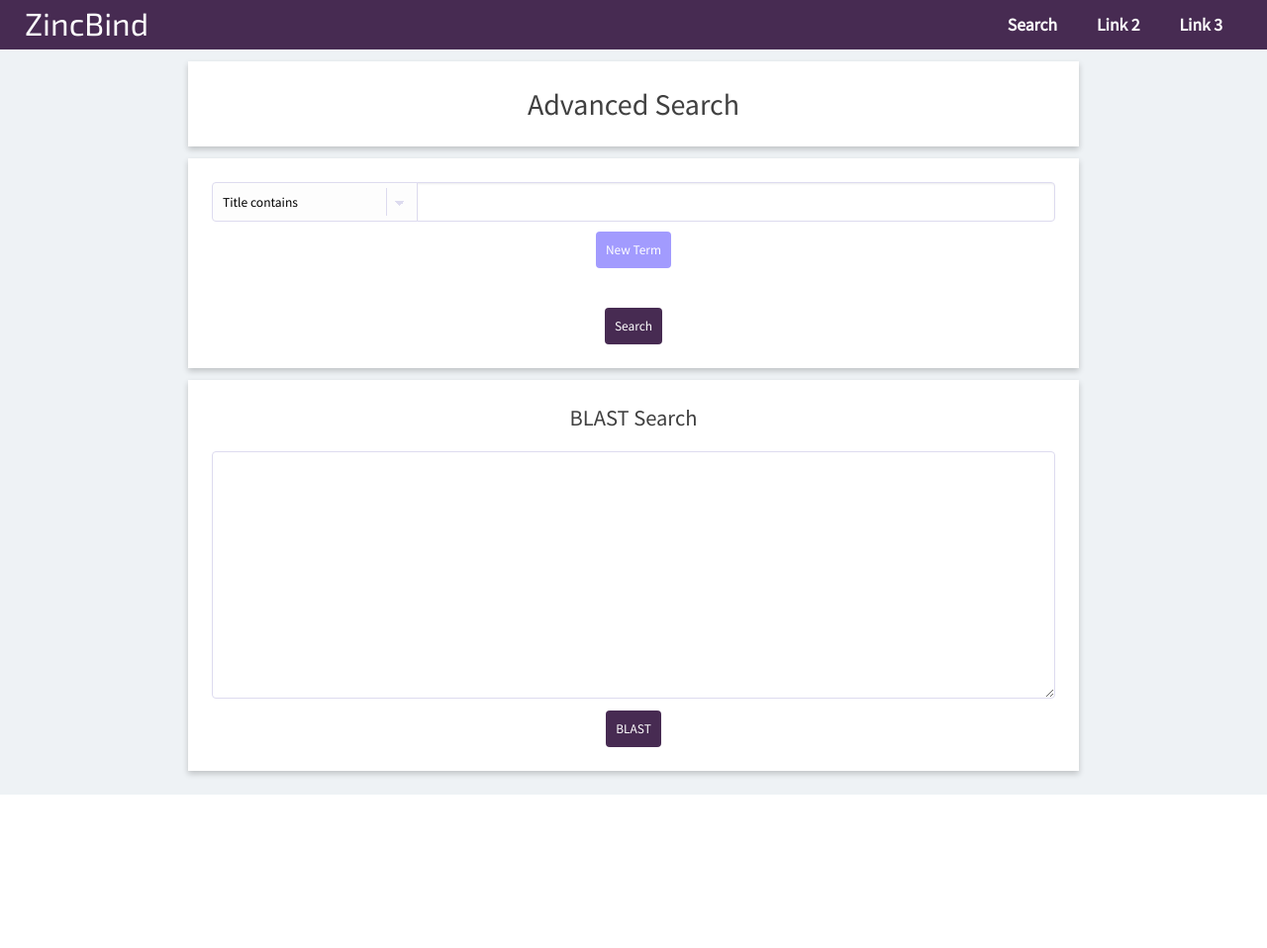
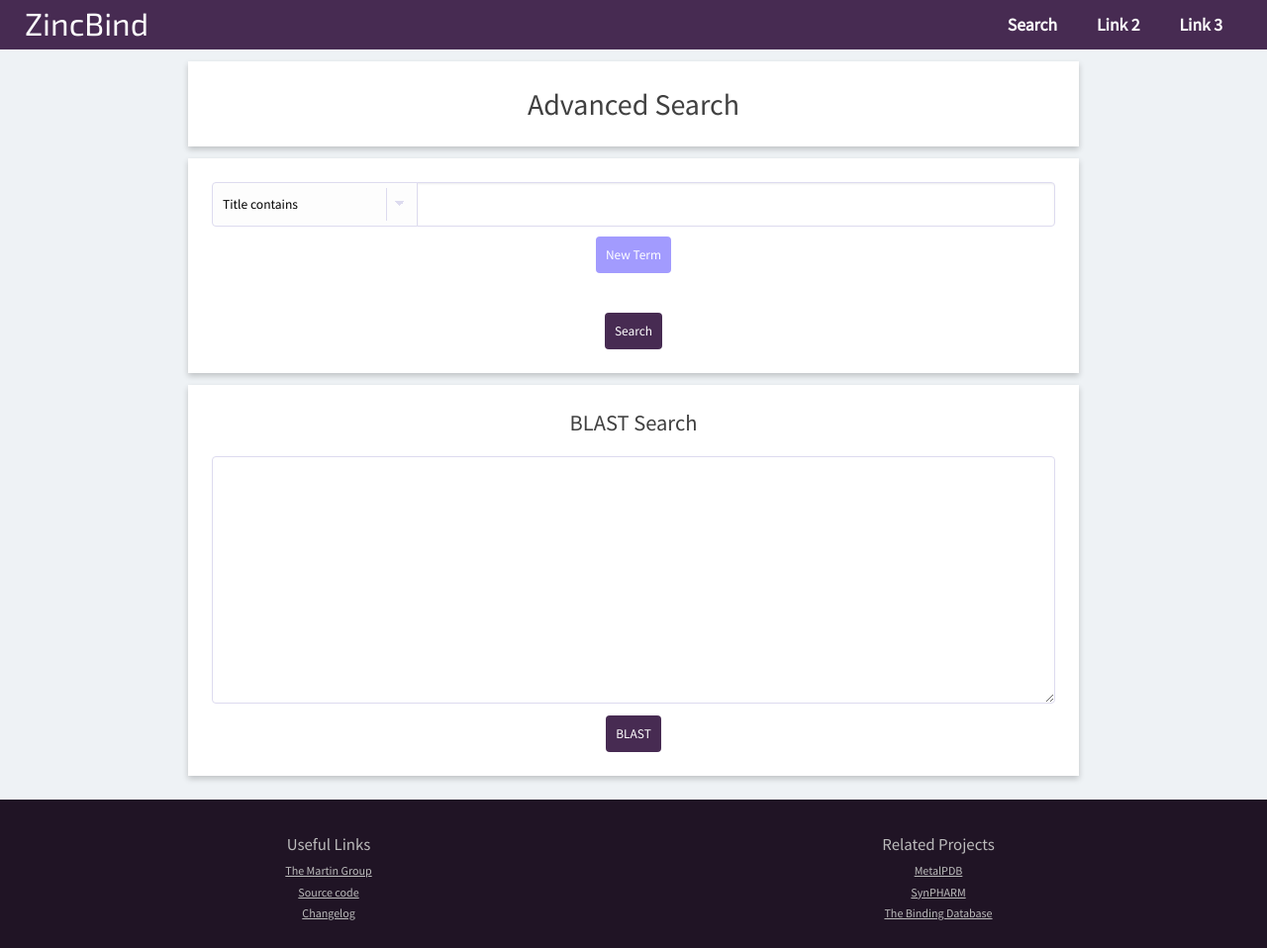
Before and after one commit to samirelanduk/ZincBindDB, a Django app: template zinc/templates/advanced-search.html in a window 1280 px wide. Shown: the whole page at 99% size. Before the commit the page ends 803 px from the top, so only its background shows below. Run offline with Django 3.2, Linux system fonts and the light colour scheme; the template is opened without the code that fills it, so the values that code supplies are empty; style sheets or scripts are compiled from the project's sources; some libraries are stand-ins or nearby versions.

Commit message:
Improve home page

```diff
--- a/core/static/css/_base.scss
+++ b/core/static/css/_base.scss
@@ -9,6 +9,7 @@ body {
     background-color: $back-gray;
     margin: 0px;
     color: $black;
+    flex-direction: column;
 }
 
 nav {
@@ -82,6 +83,35 @@ main {
     max-width: $desktop-width;
     @include margin-side(auto);
     font-size: 1.25em;
+    min-height: calc(100vh - 32rem);
+    box-sizing: border-box;
+}
+
+footer {
+    background-color: #201425;
+    padding: 2 * $padding;
+    font-size: 1.2em;
+    height: 27rem;
+    box-sizing: border-box;
+    display: flex;
+    flex-direction: column;
+    justify-content: space-between;
+
+    .footer-column {
+        text-align: center;
+        color: #bbb;
+
+        h3 {
+            font-size: 1.4em;
+        }
+
+        a {
+            display: block;
+            line-height: 1.8;
+            color: #bbb;
+            text-decoration: underline;
+        }
+    }
 }
 
 
@@ -115,5 +145,20 @@ main {
 
     main {
         font-size: 1.5em;
+        min-height: calc(100vh - 20rem);
+    }
+
+    footer {
+        display: grid;
+        height: 15rem;
+        grid-template-columns: 1fr 1fr;
+        align-content: center;
+
+        .footer-column {
+            display: flex;
+            flex-direction: column;
+            justify-content: center;
+            align-items: center;
+        }
     }
 }
--- a/core/static/css/_containers.scss
+++ b/core/static/css/_containers.scss
@@ -4,7 +4,6 @@
 .home-container {
     display: grid;
     grid-gap: 0px;
-    margin: -$padding;
 }
 
 .column-container {
--- a/core/static/css/_data.scss
+++ b/core/static/css/_data.scss
@@ -127,7 +127,6 @@
 
             .color-options {
                 display: inline-flex;
-                border: 1px solid #cccccc;
                 justify-content: center;
                 align-items: center;
                 width: auto;
@@ -137,6 +136,7 @@
                     width: 30px;
                     height: 30px;
                     -webkit-appearance: none;
+                    -moz-appearance: none;
                     margin: 0px;
                     margin-left: -1px;
                     cursor: pointer;
--- a/core/static/css/_forms.scss
+++ b/core/static/css/_forms.scss
@@ -9,6 +9,7 @@ form {
         width: 100%;
         background-color: $white;
         -webkit-appearance: none;
+        -moz-appearance: none;
         border-radius: $curvature;
         border: 1px solid $border-gray;
         font-family: $font;
@@ -49,7 +50,7 @@ form {
         background-repeat: no-repeat;
         background-color: #fdfdfd;
         cursor: pointer;
-        width: auto;
+        width: fit-content;
         padding-right: 4rem;
     }
 
@@ -66,7 +67,7 @@ form {
     .search-term {
         display: flex;
         margin-bottom: 1rem;
-        height: 4rem;
+        height: 4.5rem;
 
         select {
             border-top-right-radius: 0px;
--- a/core/static/css/_home.scss
+++ b/core/static/css/_home.scss
@@ -13,6 +13,8 @@
             line-height: 1.5;
             padding: 1rem;
             font-weight: bold;
+            box-shadow: none;
+            background-color: inherit;
         }
 
         p {
@@ -63,6 +65,32 @@
 }
 
 
+#home-2 {
+    background-color: #ffffff;
+
+    div {
+        padding: 2.5 * $padding;
+        text-align: center;
+        box-sizing: border-box;
+        display: flex;
+        flex-direction: column;
+        justify-content: center;
+
+        p {
+            padding-left: 2rem;
+            padding-right: 2rem;
+            line-height: 2;
+        }
+    }
+
+    #home-picture img {
+        display: block;
+        width: 90%;
+        height: auto;
+        @include margin-side(auto);
+    }
+
+}
 @mixin home--tablet() {
 }
 
@@ -73,12 +101,12 @@
 @mixin home--desktop() {
     main {
 
-        #site-description {
+        #site-description, #home-picture {
             width: $desktop-width / 2;
-            margin-right: auto;
+            margin-left: auto;
         }
 
-        #site-search {
+        #site-search, #site-more-info {
             width: $desktop-width / 2;
             margin-right: auto;
         }
--- a/core/templates/base.html
+++ b/core/templates/base.html
@@ -38,6 +38,21 @@
         {% block main %}{% endblock %}
     </main>
 
+    <footer>
+        <div class="footer-column">
+            <h3>Useful Links</h3>
+            <a href="http://www.bioinf.org.uk/" target="_blank">The Martin Group</a>
+            <a href="https://github.com/samirelanduk/zincDB" target="_blank">Source code</a>
+            <a href="/changelog/">Changelog</a>
+        </div>
+        <div class="footer-column">
+            <h3>Related Projects</h3>
+            <a href="http://metalweb.cerm.unifi.it/" target="_blank">MetalPDB</a>
+            <a href="http://synpharm.guidetopharmacology.org/" target="_blank">SynPHARM</a>
+            <a href="https://www.bindingdb.org/bind/index.jsp" target="_blank">The Binding Database</a>
+        </div>
+    </footer>
+
     {% block endjs %}{% endblock %}
 </body>
 
```
Also changed, not shown: core/templates/home.html (+11 -0 lines), core/static/images/zincsite.png (added).
